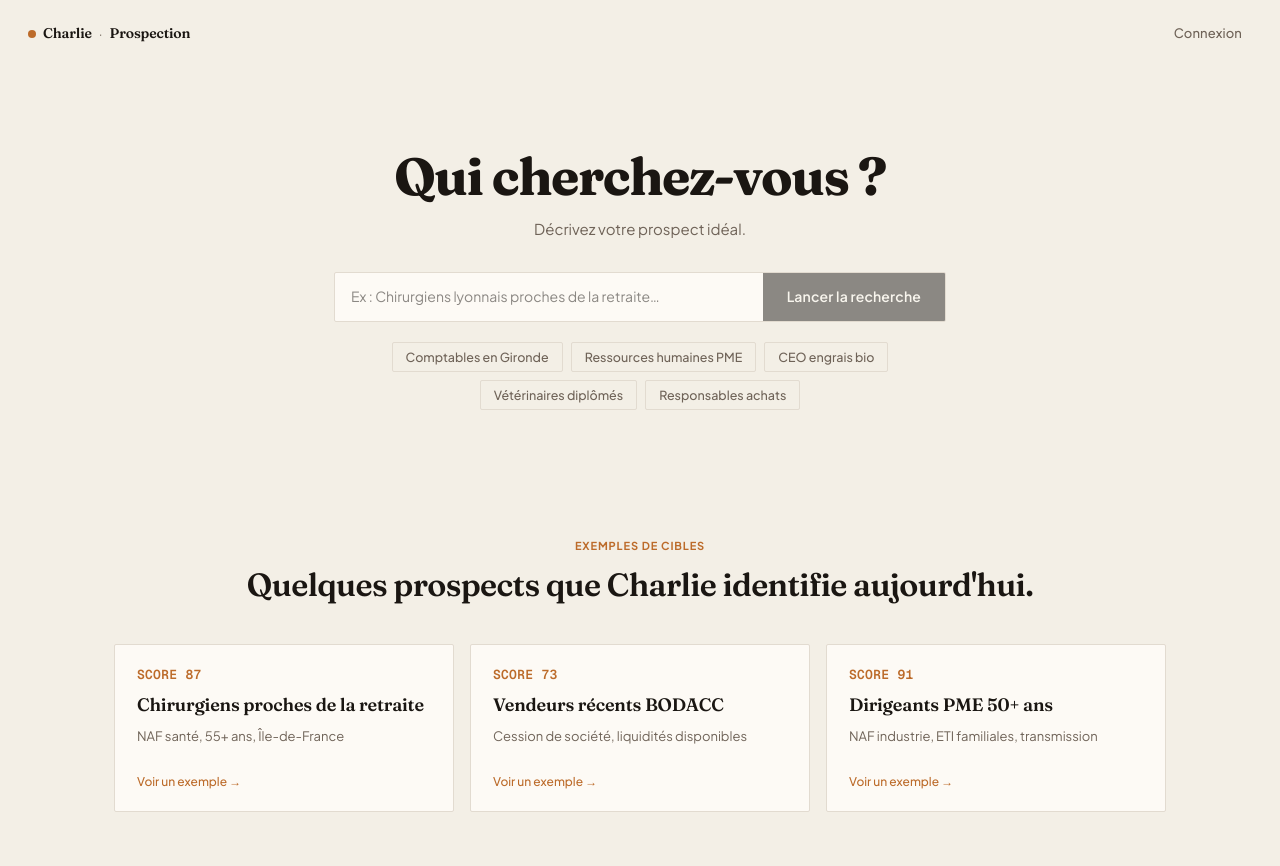
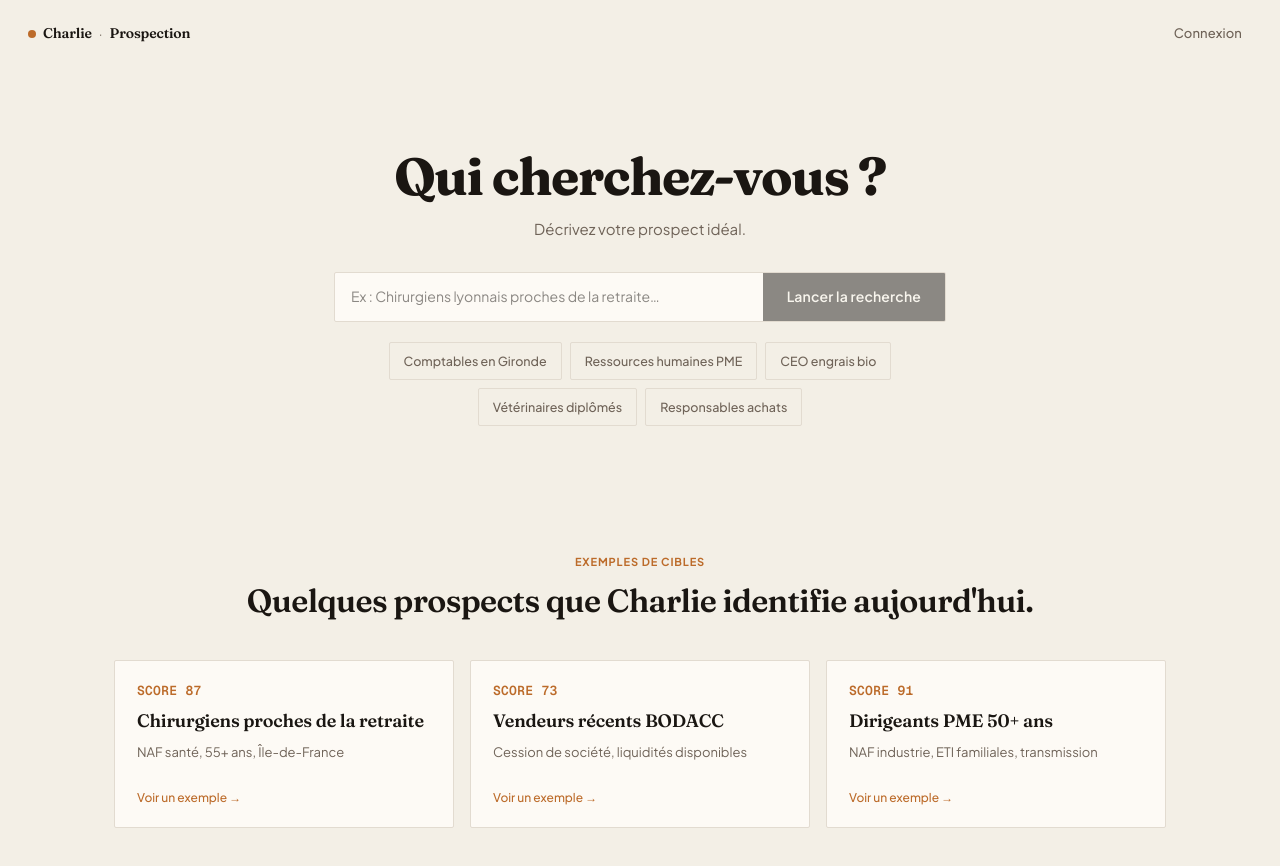
Before and after one commit to mathisbaala/charlie-prospection, a Next.js app: page / in a window 1280 px wide. Shown: the top 866 px of the page. Built offline with nearby package versions, Linux system fonts and the light colour scheme; no server answers.

Commit message:
style(design): FINDING-004+006 — chips suggestions padding 6px→10px (touch target) + transition explicite

```diff
--- a/components/landing/landing-hero.tsx
+++ b/components/landing/landing-hero.tsx
@@ -164,14 +164,14 @@
               fontFamily: 'inherit',
               fontSize: 12.5,
               fontWeight: 500,
-              padding: '6px 13px',
+              padding: '10px 14px',
               border: '1px solid var(--color-border)',
               borderRadius: 2,
               background: 'transparent',
               color: 'var(--color-muted)',
               cursor: disabled ? 'not-allowed' : 'pointer',
               lineHeight: 1.3,
-              transition: 'all 100ms',
+              transition: 'border-color 100ms, color 100ms, background 100ms',
               opacity: disabled ? 0.5 : 1,
             }}
             onMouseEnter={e => {
```
